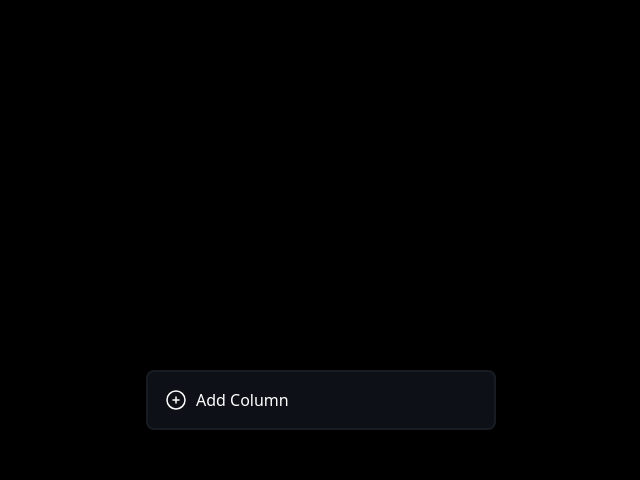
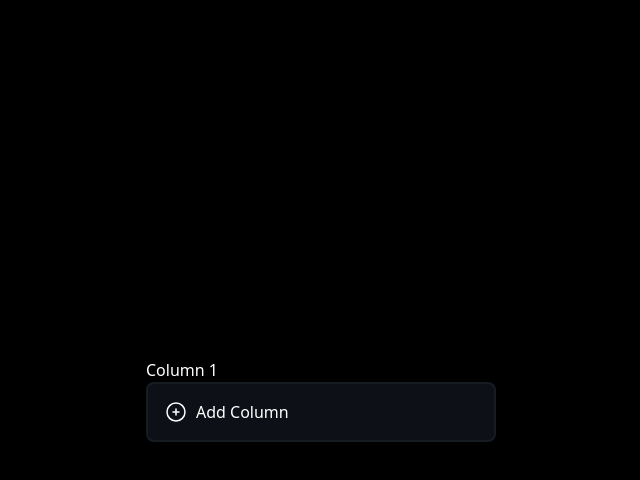
Before and after one commit to matsuboy/t03-dnd-kaban-board, a React (Vite) app: page / in a window 1280 px wide. Both pictures are taken after a click on the button "Add Column". Shown: the top 480 px of the page, without its empty margins (319-959 px from the left). Built offline with nearby package versions, Linux system fonts and the light colour scheme.

Commit message:
add column title

```diff
--- a/src/components/KanbanBoard.tsx
+++ b/src/components/KanbanBoard.tsx
@@ -1,6 +1,12 @@
+import { useState } from 'react'
 import PlusIcon from '../icons/PlusIcon'
+import { Column } from '../types'
 
 export function KanbanBoard() {
+  const [columns, setColumns] = useState<Column[]>([])
+
+  console.log(columns)
+
   return (
     <div
       className="
@@ -15,7 +21,16 @@ export function KanbanBoard() {
     "
     >
       <div className="m-auto">
+        <div>
+          {columns.map((column) => (
+            <div>{column.title}</div>
+          ))}
+        </div>
+
         <button
+          onClick={() => {
+            createNewColumn()
+          }}
           className="
                   h-[60px]
                   w-[350px]
@@ -39,4 +54,17 @@ export function KanbanBoard() {
       </div>
     </div>
   )
+
+  function createNewColumn() {
+    const columnToAdd: Column = {
+      id: generateId(),
+      title: `Column ${columns.length + 1}`,
     }
+    setColumns([...columns, columnToAdd])
+  }
+}
+
+function generateId() {
+  /* Generate a random number between 0 and 10_000 */
+  return Math.floor(Math.random() * 10_001)
+}
--- /dev/null
+++ b/src/types.ts
@@ -0,0 +1,6 @@
+export type Id = string | number
+
+export type Column = {
+  id: Id
+  title: string
+}
```
Lines whose indentation alone changed are shown as unchanged.
